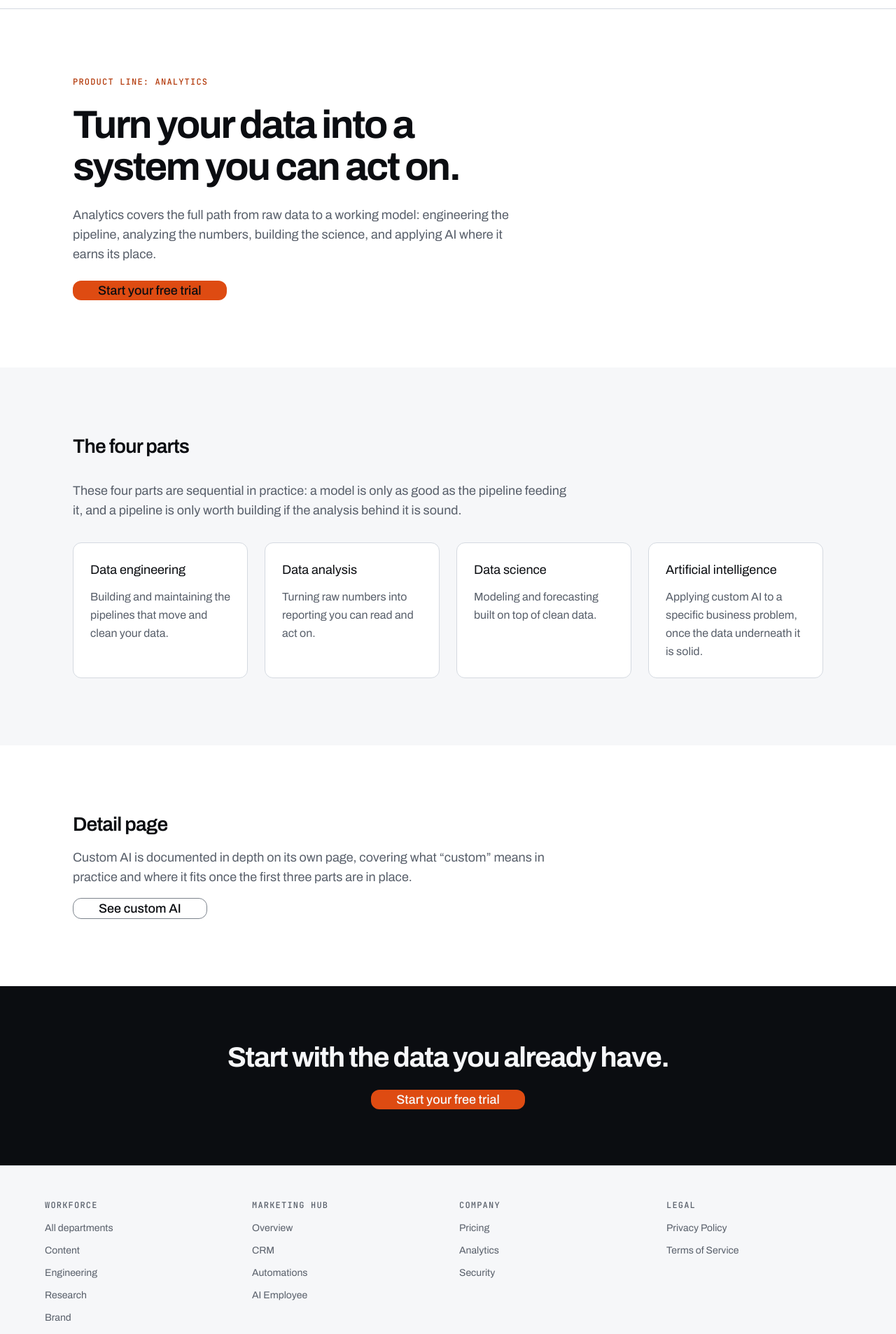
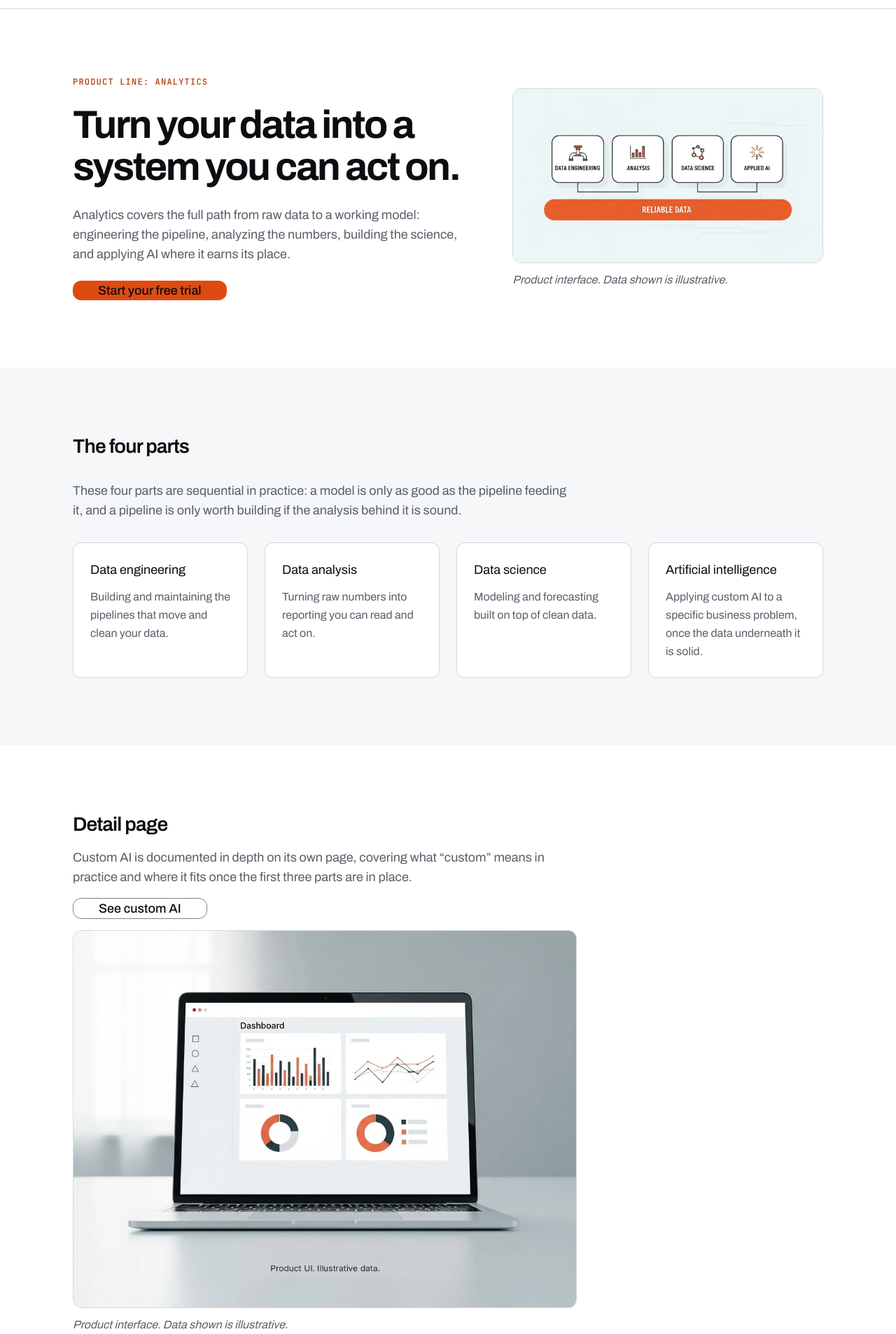
Before and after one commit to alyvonai/alyvon-marketing-site, a Next.js app: page /analytics in a window 1280 px wide. Shown: the part 52-1958 px from the top of the page at 70% size. Built offline with nearby package versions, Linux system fonts and the light colour scheme.

Commit message:
feat: wire four-part-system and dashboard-reporting imagery into Analytics page MediaFrame slots

```diff
--- a/app/analytics/page.tsx
+++ b/app/analytics/page.tsx
@@ -4,6 +4,8 @@ import { Card, CardContent, CardHeader, CardTitle } from "@/components/ui/card"
 import { Section } from "@/components/marketing/section"
 import { Hero } from "@/components/marketing/hero"
 import { CtaBand } from "@/components/marketing/cta-band"
+import { MediaFrame } from "@/components/ui/media-frame"
+import { IllustrativeCaption } from "@/components/ui/illustrative-caption"
 import { cn } from "@/lib/utils"
 import { buildMetadata } from "@/lib/metadata"
 
@@ -49,6 +51,16 @@ export default function AnalyticsPillarPage() {
             Start your free trial
           </Link>
         }
+        visual={
+          <div className="flex flex-col gap-3">
+            <MediaFrame
+              src="/images/analytics/four-part-system-diagram.webp"
+              alt="Diagram of the four-part analytics system: data engineering feeding data analysis, which feeds data science, which feeds custom AI applied to a specific business problem."
+              aspect="16:9"
+            />
+            <IllustrativeCaption>Product interface. Data shown is illustrative.</IllustrativeCaption>
+          </div>
+        }
       />
 
       <Section tone="surface">
@@ -87,6 +99,14 @@ export default function AnalyticsPillarPage() {
           >
             See custom AI
           </Link>
+          <div className="flex flex-col gap-3">
+            <MediaFrame
+              src="/images/analytics/dashboard-reporting-layer.webp"
+              alt="Dashboard and reporting layer showing analytics output surfaced as charts and tables for the business to act on."
+              aspect="4:3"
+            />
+            <IllustrativeCaption>Product interface. Data shown is illustrative.</IllustrativeCaption>
+          </div>
         </div>
       </Section>
 
```
